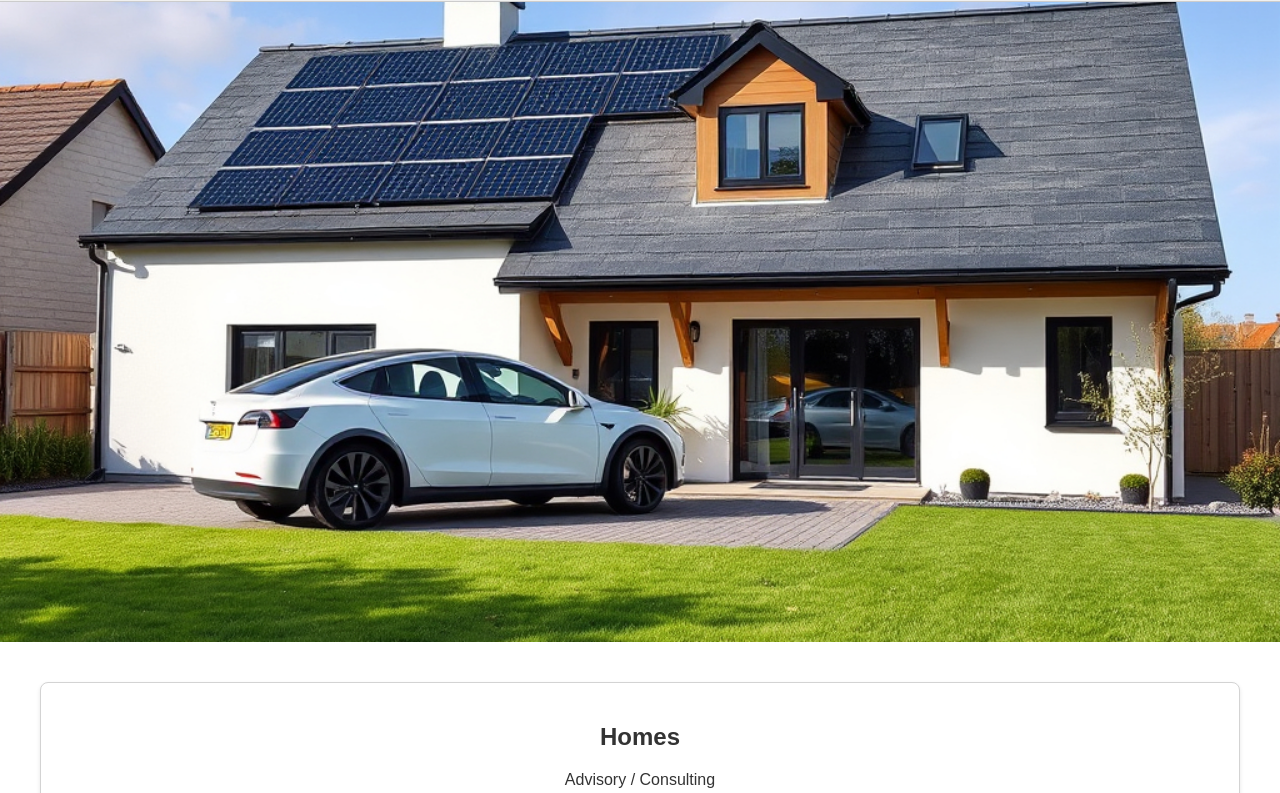
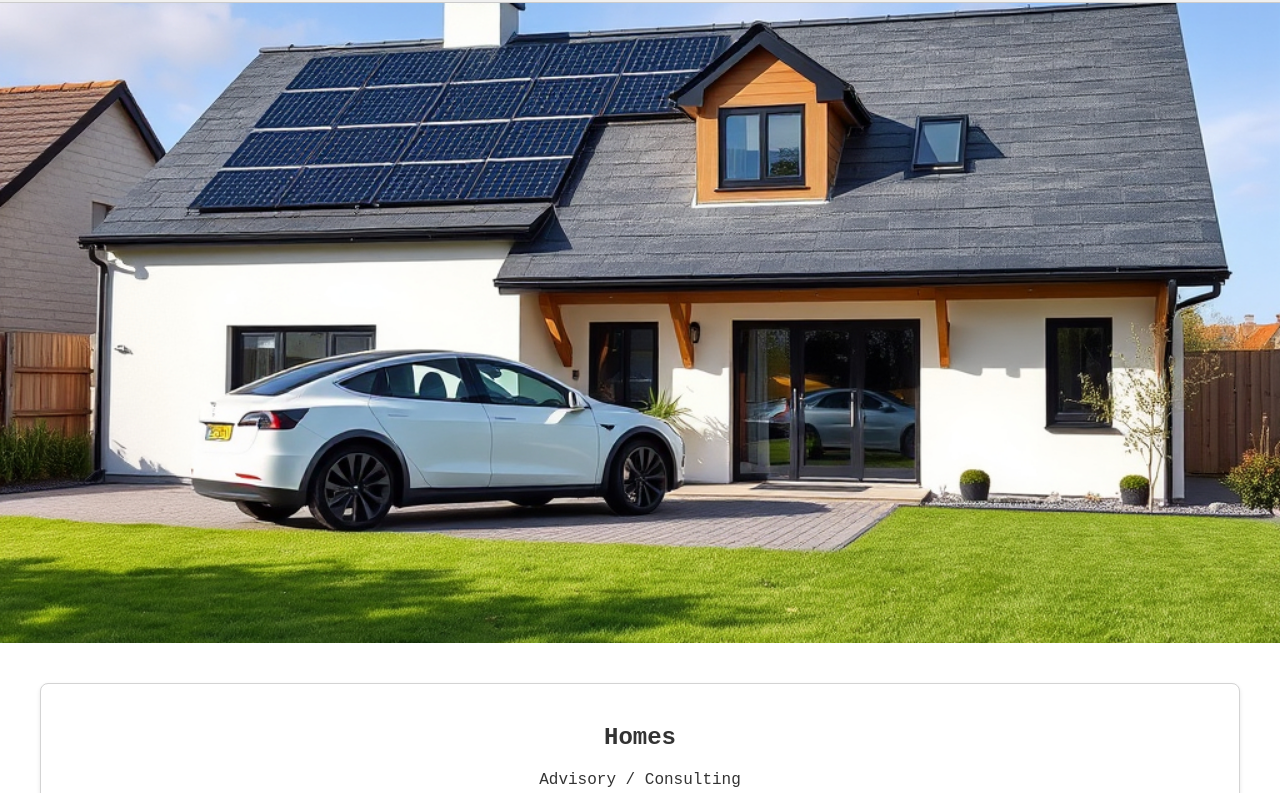
Before and after one commit to jkanbi/arated.com, a plain HTML site: page index.html in a window 1280 px wide. Shown: the part 66-859 px from the top of the page. Drawn offline with Linux system fonts and the light colour scheme.

Commit message:
Update styles.css
Font update

```diff
--- a/css/styles.css
+++ b/css/styles.css
@@ -27,7 +27,7 @@
         }
 
         body {
-            font-family: Arial, sans-serif;
+            font-family: "Courier Prime", monospace;
             background-color: var(--bg-color);
             color: var(--text-color);
             margin: 0;
```
